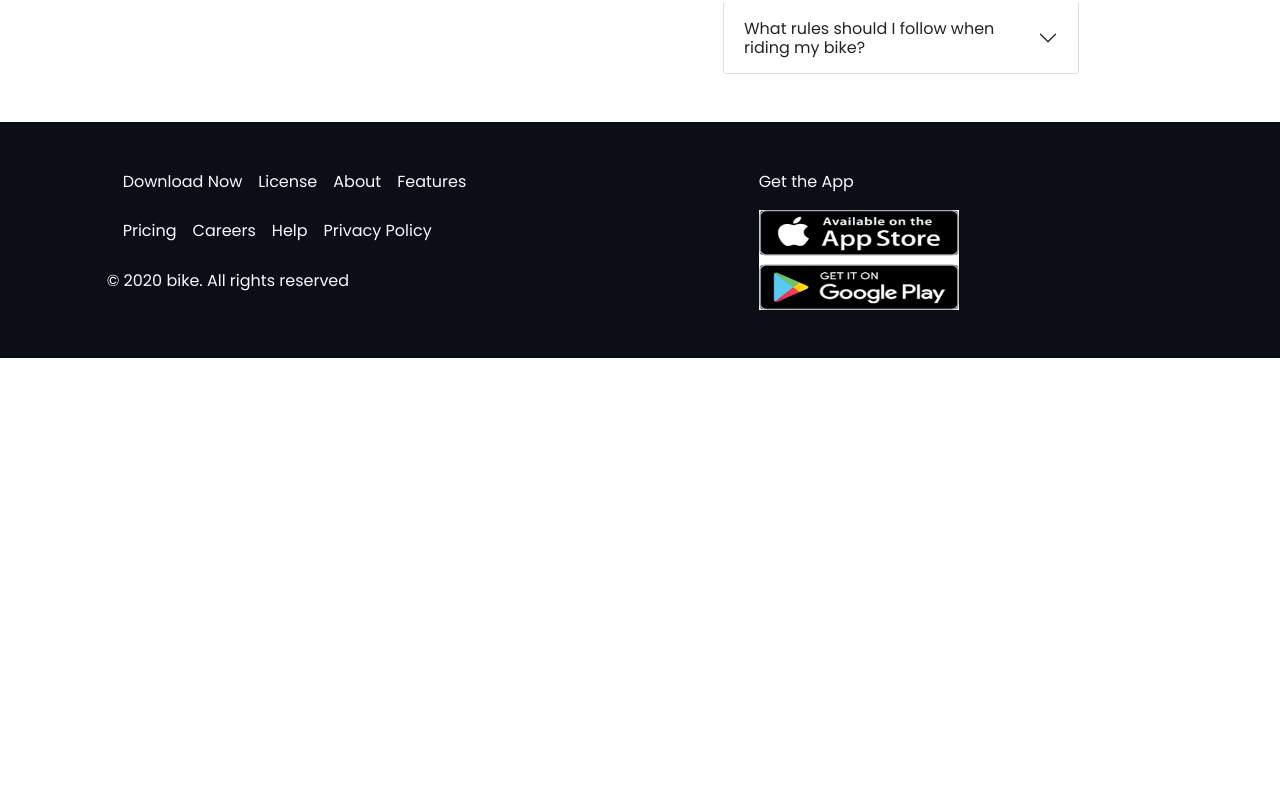
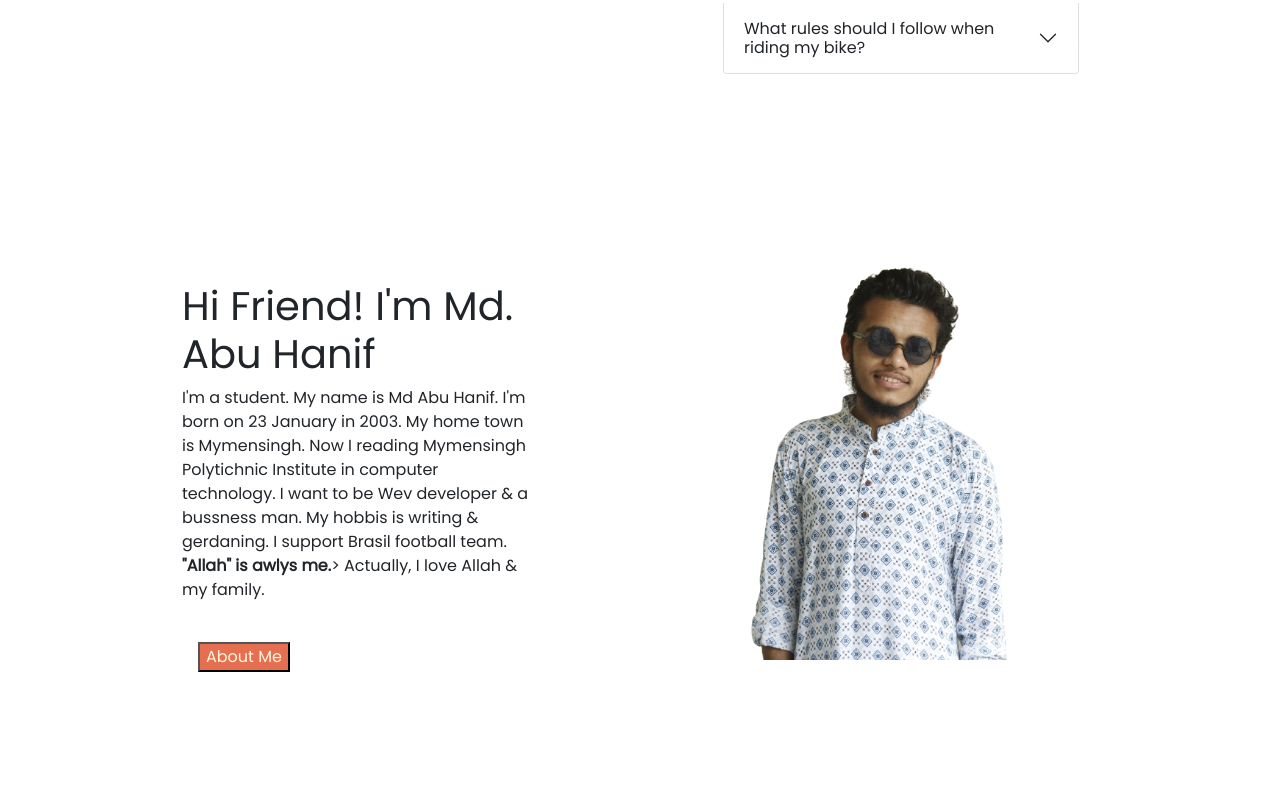
Before and after one commit to md-abu-hanif/first-bootstrap-project, a plain HTML site: page index.html in a window 1280 px wide. Shown: the part 3260-4060 px from the top of the page. Before the commit the page ends 3618 px from the top, so only its background shows below. Drawn offline with nearby package versions, Linux system fonts and the light colour scheme.

Commit message:
Alhamdulillah done

```diff
--- a/css/style.css
+++ b/css/style.css
@@ -1,6 +1,12 @@
 /* Pooppins fonts  */
 body{
     font-family: 'Poppins', sans-serif;
+}
+
+/* Nav Css  */
+nav a:hover{
+    background-color:#e76f51;
+    border-radius: 10px;
 }
 
 /* Header Costom Css Style */
@@ -64,10 +70,3 @@ color: #e76f51;
     transition: transform 2s ease-in-out;
     filter: grayscale(100%);
 }
-
-
-
-nav a:hover{
-    background-color: #e76f51;
-    border-radius: 10px;
-}
--- a/index.html
+++ b/index.html
@@ -375,6 +375,34 @@
             </div>
         </section>
 
+        <br>
+        <br>
+
+
+        <!-- Bonus Section Start  -->
+        <section class="d-flex container-fluid">
+            <div class="justify-content-around m-5 p-3  row row-cols-1  row-cols-lg-3 g-4">
+                <div class="justify-content-center col mt-lg-5 pt-lg-5 align-items-center">
+                    <h1>Hi Friend! I'm Md. Abu Hanif</h1>
+                    <p>I'm a student. My name is Md Abu Hanif. I'm born on 23 January in 2003. My home
+                        town is
+                        Mymensingh.
+                        Now I reading Mymensingh Polytichnic Institute in computer technology. I want to be Wev
+                        developer & a bussness man. My hobbis is writing & gerdaning. I support Brasil football team.
+                        <strong>"Allah" is awlys me.</strong>> Actually,
+                        I love Allah & my family.
+                    </p>
+                    <br>
+                    <a class="text-light text-decoration-none ms-3" href="https://www.facebook.com/md.abuhanif.2015"
+                        target="_blank"><button class="btn-color">About Me</button></a>
+                </div>
+
+                <div class="col align-items-center">
+                    <img class="mb-5" height="450" width="300" src=" images/my-bg.png" alt="">
+                </div>
+            </div>
+        </section>
+
     </main>
 
     <!-----------------------
@@ -388,11 +416,12 @@
                     <a class="text-light text-decoration-none ms-3" href="https://www.facebook.com/md.abuhanif.2015"
                         target="_blank">Download Now</a>
                     <a class="text-light text-decoration-none ms-3" href="">License</a>
+
                     <br>
                     <br>
                     <a class="text-light text-decoration-none ms-3" href="https://github.com/md-abu-hanif"
                         target="_blank">About</a>
-                    <a class="text-light text-decoration-none ms-3" href="">Features
+                    <a class="text-light text-decoration-none ms-3" href="">Features</a>
                     <a class="text-light text-decoration-none ms-3" href="">Pricing</a>
                     <a class="text-light text-decoration-none ms-3" href="">Careers</a>
                     <a class="text-light text-decoration-none ms-3" href="">Help</a>
```
Also changed, not shown: images/my-bg.png (added). Lines whose indentation alone changed are shown as unchanged.
